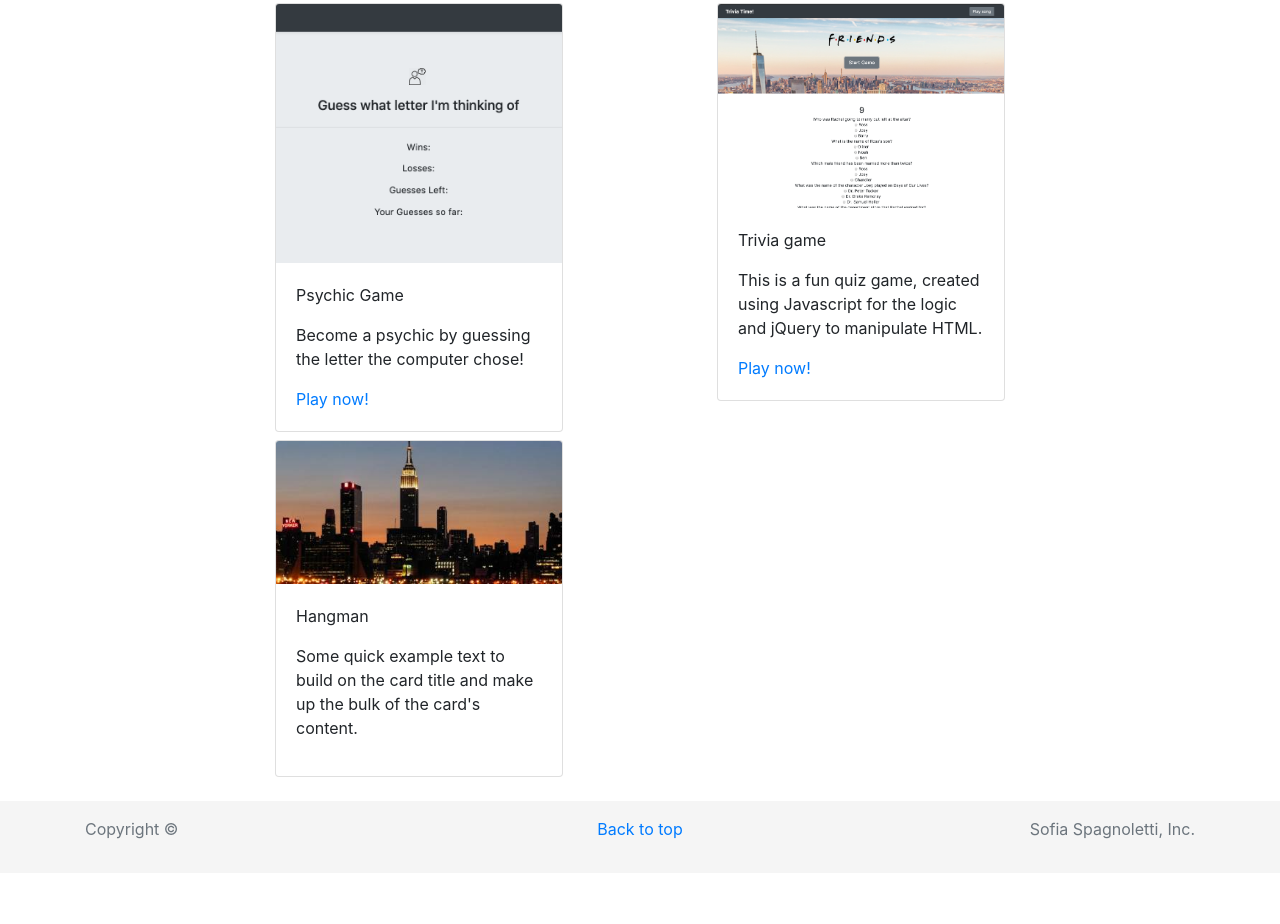
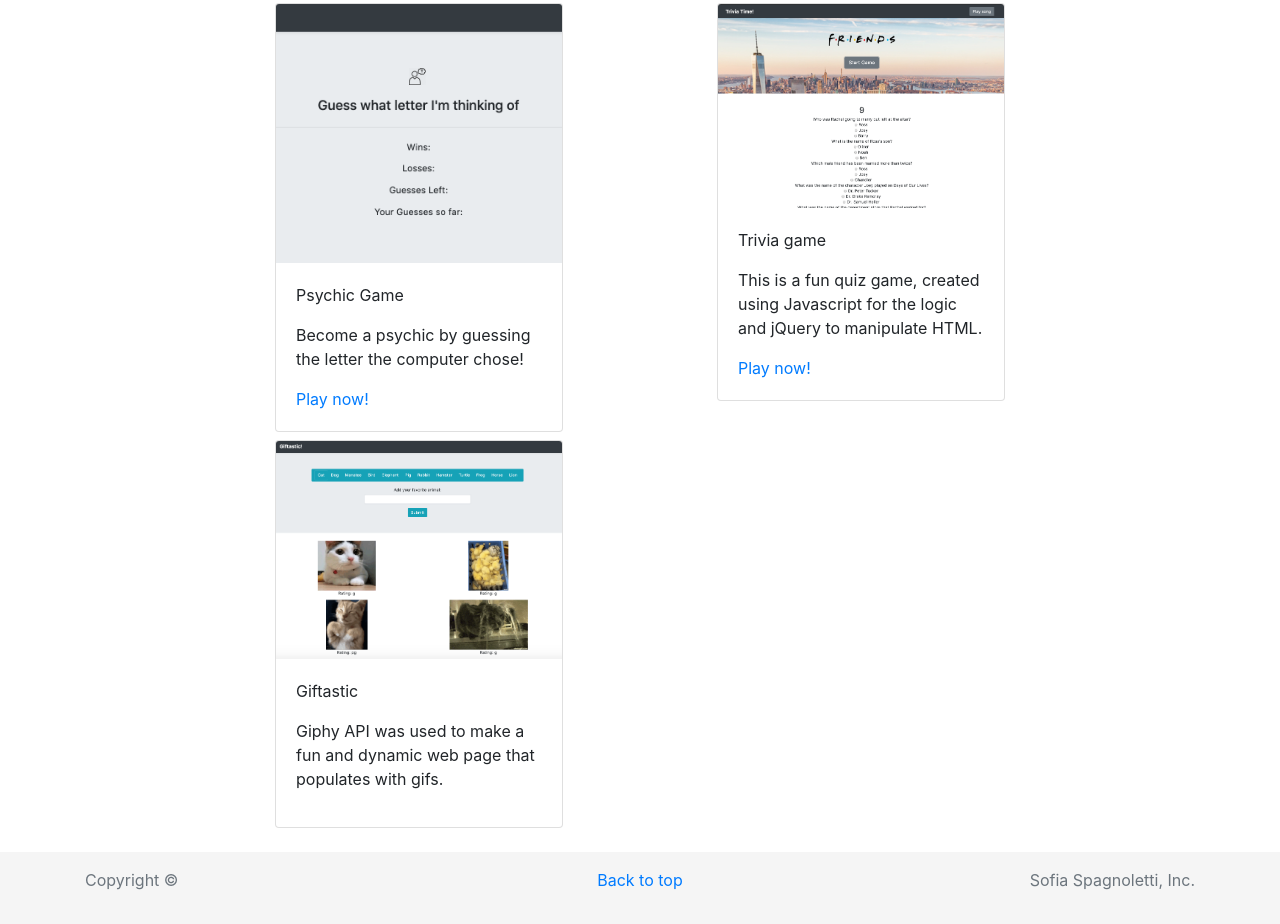
Before and after one commit to sofiaspagnoletti/bootstrap-portfolio, a plain HTML site: page portfolio.html in a window 1280 px wide. Shown: the part 604-1528 px from the top of the page. Before the commit the page ends 1477 px from the top, so only its background shows below. Drawn offline with nearby package versions, Linux system fonts and the light colour scheme.

Commit message:
Adding Giftastic to portfolio

```diff
--- a/portfolio.html
+++ b/portfolio.html
@@ -103,11 +103,10 @@
         <div class="row mt-2 mb-4">
             <div class="col-8 offset-2">
                 <div class="card float-left" style="width: 18rem;">
-                    <img src="assets/images/pic5.jpeg" class="card-img-top" alt="Hangman">
+                    <img src="assets/images/giftastic.jpg" class="card-img-top" alt="Hangman">
                     <div class="card-body">
-                        <p class="card-text">Hangman</p>
-                        <p>Some quick example text to build on the card title and make up the bulk of
-                            the card's content.</p>
+                        <p class="card-text">Giftastic</p>
+                        <p>Giphy API was used to make a fun and dynamic web page that populates with gifs.</p>
                     </div>
                 </div>
 
```
Also changed, not shown: assets/images/giftastic.jpg (added).
